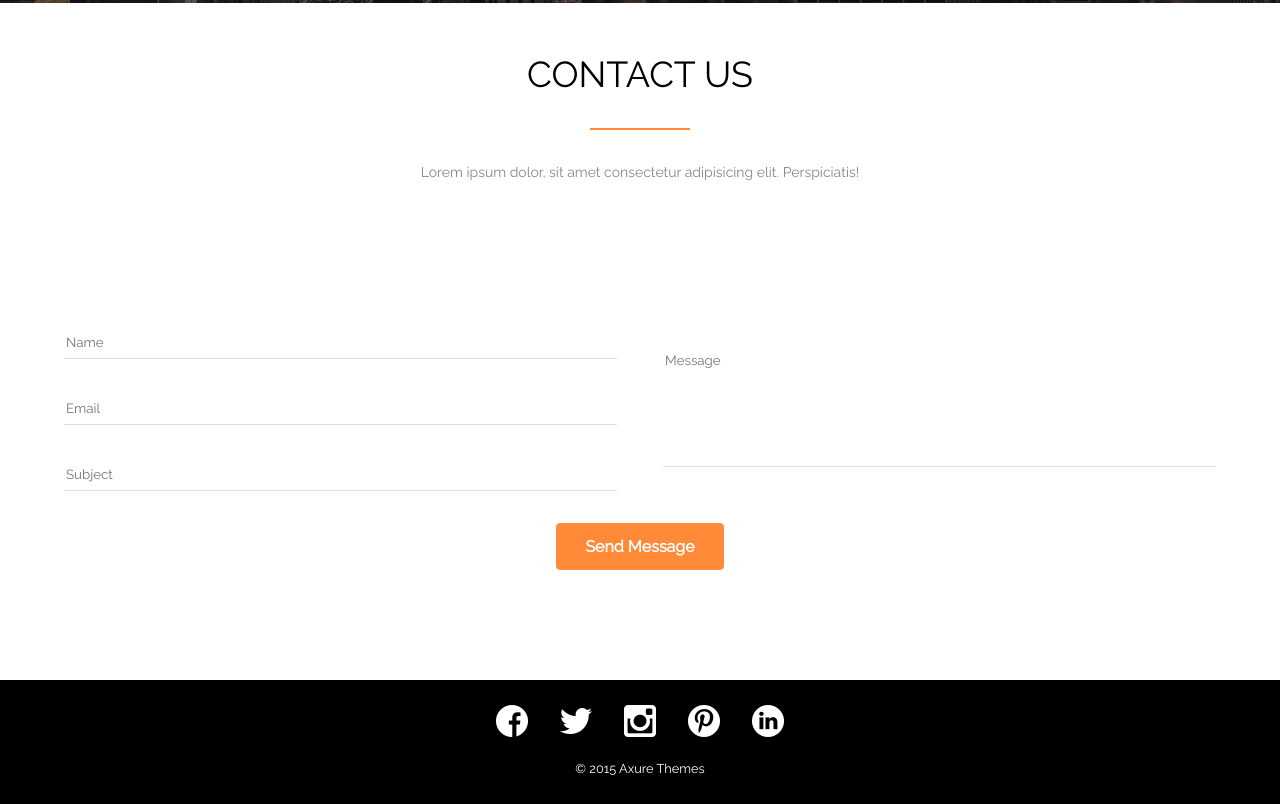
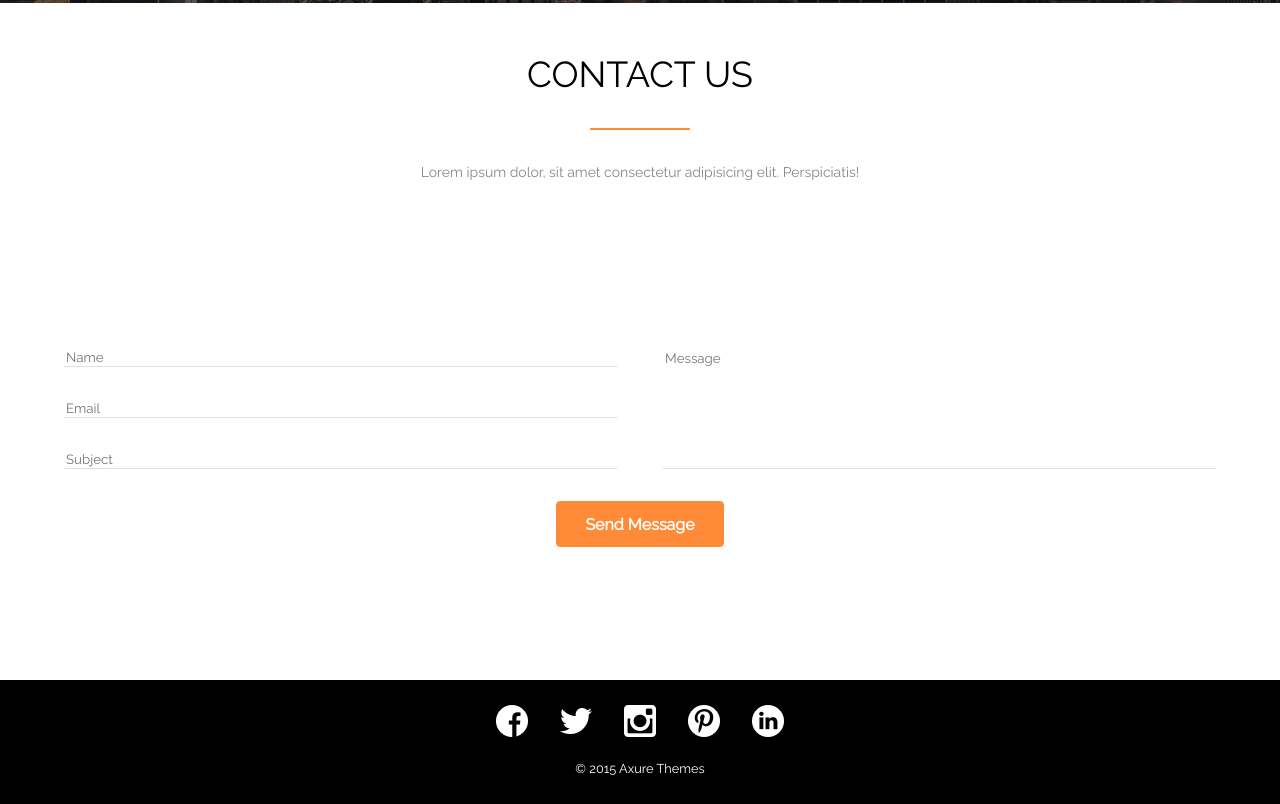
Before and after one commit to sngnd/lesson-7, a plain HTML site: page index.html in a window 1280 px wide. Shown: the part 3859-4663 px from the top of the page. Drawn offline with Linux system fonts and the light colour scheme.

Commit message:
fixed textarea

```diff
--- a/index.html
+++ b/index.html
@@ -375,7 +375,6 @@
 
             <textarea
               name="comm"
-              rows="7"
               placeholder="Message"
               class="contact-form__message"
               required
--- a/style.css
+++ b/style.css
@@ -584,7 +584,7 @@
 
 .contact-form__input {
     width: 100%;
-    height: 34px;
+    /* height: 34px; */
     border: none;
     border-bottom: solid 1px #dfdfdf;
     box-shadow: none;
@@ -597,6 +597,7 @@
 
 .contact-form__message {
     width: 48%;
+    height: 100%;
     border: none;
     border-bottom: solid 1px #dfdfdf;
     box-shadow: none;
```
